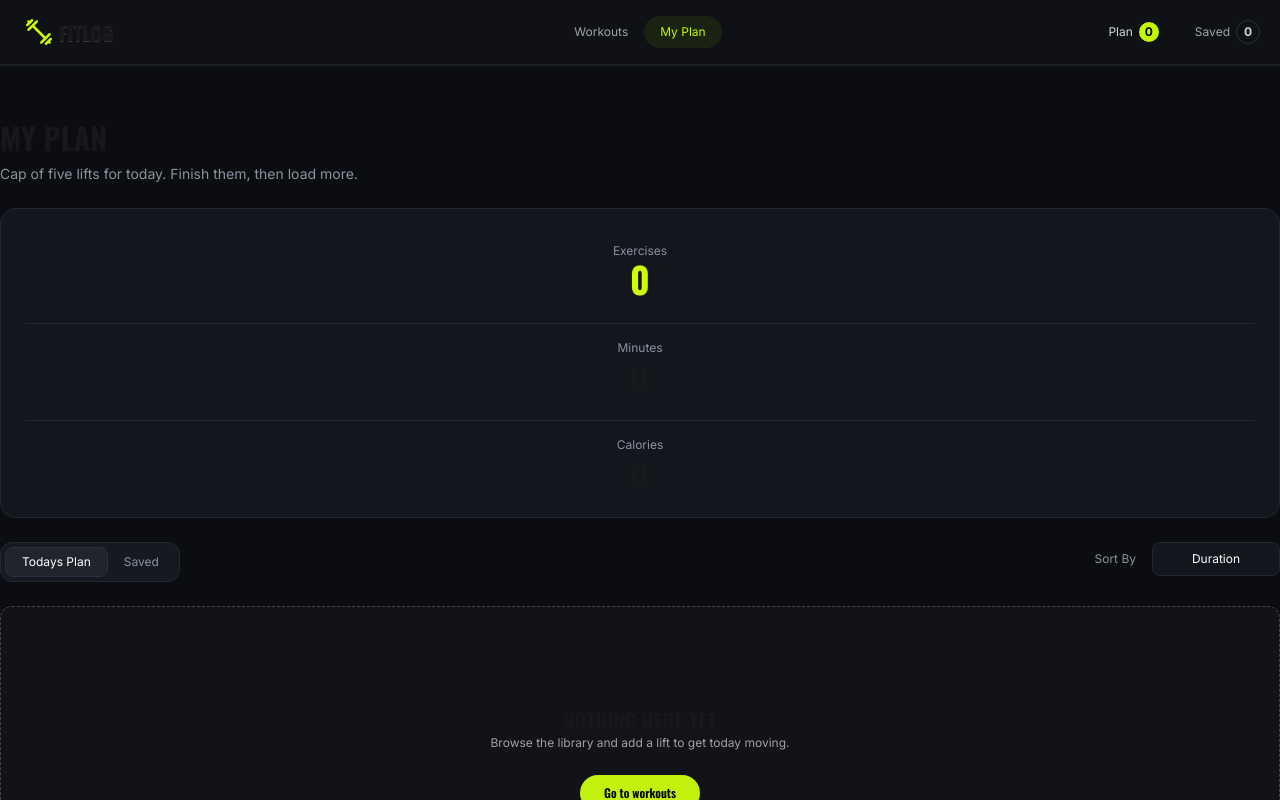
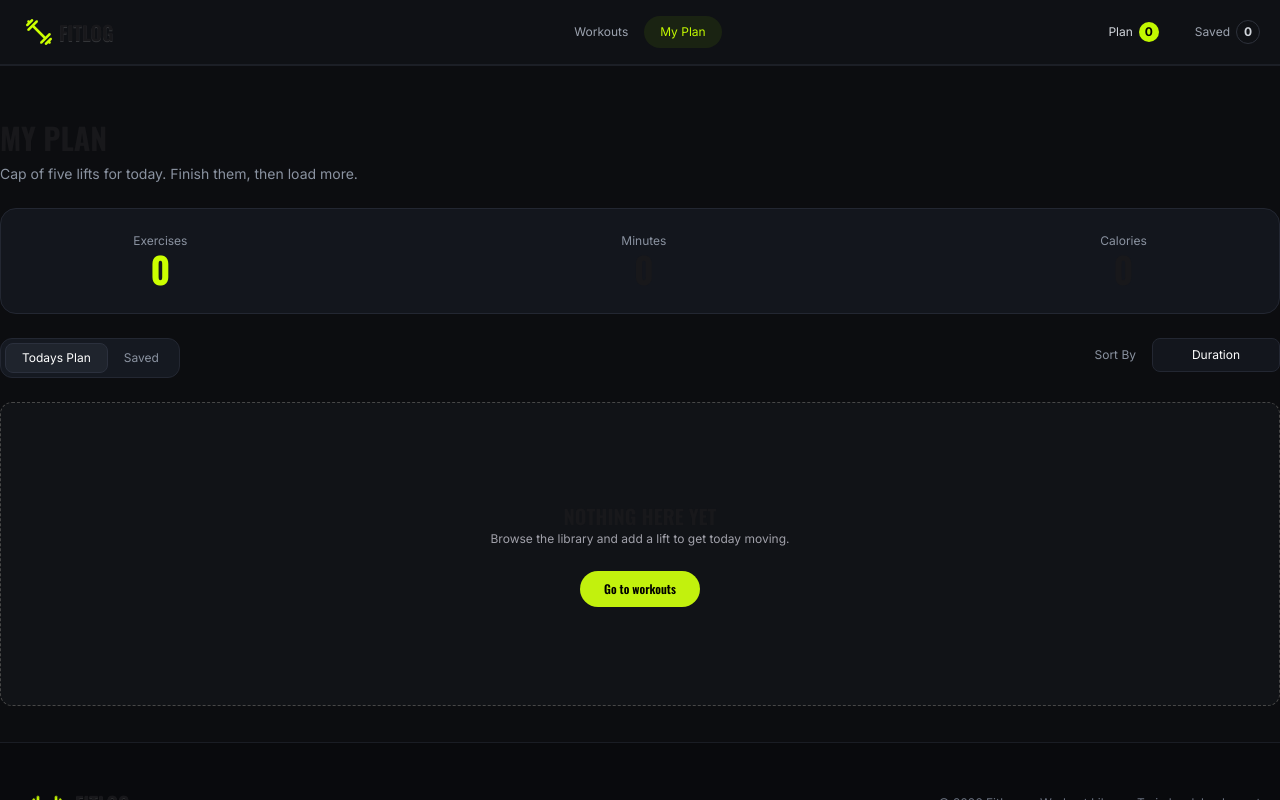
Before and after one commit to Mrehmanx64/ph-assignment6-Munna, a Next.js app: page /my-plan in a window 1280 px wide. Shown: the top 800 px of the page. Built offline with nearby package versions, Linux system fonts and the light colour scheme.

Commit message:
fix: display metrics horizontally with vertical dividers

```diff
--- a/src/components/shared/PlanWorkouts.tsx
+++ b/src/components/shared/PlanWorkouts.tsx
@@ -56,20 +56,22 @@ const PlanWorkouts = () => {
 
   return (
     <section className="flex flex-col gap-6">
-      <div className="bg-[#13161D] border border-[#232732] p-6 pt-8.5 rounded-2xl grid grid-cols-1 gap-6">
+      <div className="bg-[#13161D] border border-[#232732] p-6 rounded-2xl flex justify-around items-center">
         <div className="flex flex-col items-center">
           <p className={`${inter.className} font-sans text-[#8A92A0] text-xs`}>
             Exercises
           </p>
           <p className="text-[#CCFF00] font-bold text-4xl">{totalWorkouts}</p>
         </div>
-        <div className="border border-[#232732] border-x-0 border-b-0 pt-4 flex flex-col items-center">
+        <div className="h-[60%] w-px bg-[#232732]"></div>
+        <div className="flex flex-col items-center">
           <p className={`${inter.className} font-sans text-[#8A92A0] text-xs`}>
             Minutes
           </p>
           <p className="font-bold text-4xl">{totalDuration}</p>
         </div>
-        <div className="border border-[#232732] border-x-0 border-b-0 pt-4 flex flex-col items-center">
+        <div className="h-[60%] w-px bg-[#232732]"></div>
+        <div className="flex flex-col items-center">
           <p className={`${inter.className} font-sans text-[#8A92A0] text-xs`}>
             Calories
           </p>
```
